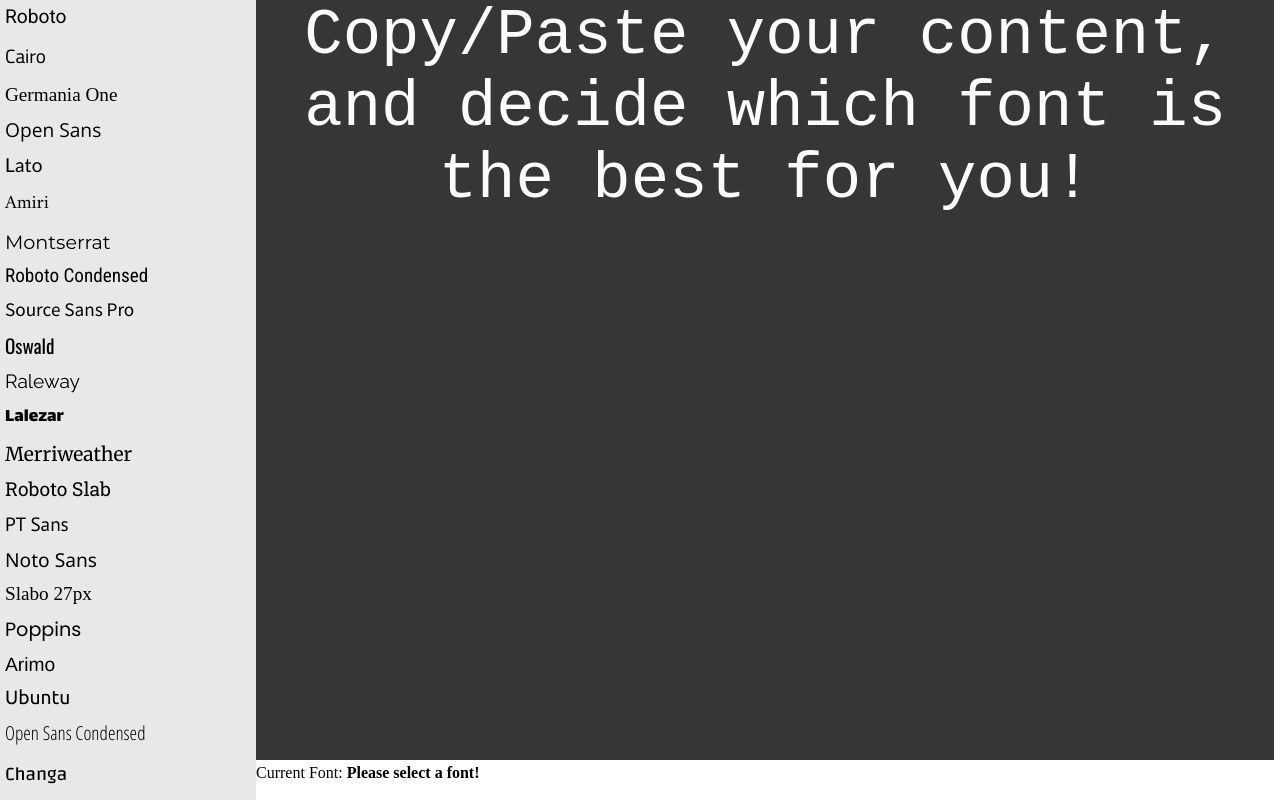
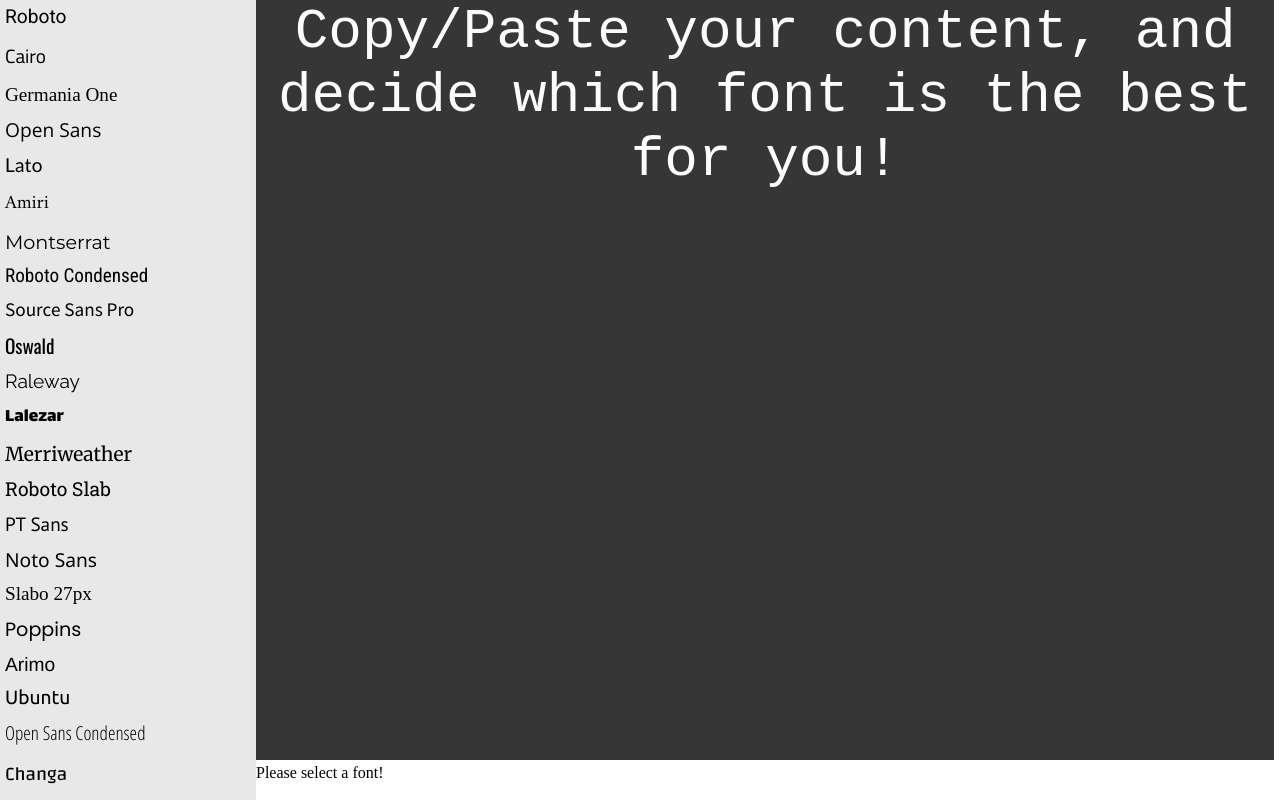
Before and after one commit to elharony/Google-Fonts-Previewer, a plain HTML site: page index.html in a window 1280 px wide. Drawn offline with nearby package versions, Linux system fonts and the light colour scheme; a web font is replaced by a local one.

Commit message:
refactor: Delete unnecessary stuff

```diff
--- a/css/main.sass
+++ b/css/main.sass
@@ -27,11 +27,12 @@ main
         width: 100%
         height: 95vh
         padding: 0 1%
-        font-size: 4rem
+        font-size: 3.5rem
         text-align: center
         color: #fbfbfb
         background: #363636
         resize: none
+        overflow-x: hidden
         border: 0
         &:focus
             outline: 0
--- a/js/main.js
+++ b/js/main.js
@@ -939,12 +939,12 @@ for(let i = 0; i < allFonts.length; i++ ) {
 
 // Update Selected Font
 function selectedFont(fontName) {
-    controls_selectedFont.innerHTML = `Current Font: <strong>${fontName}</strong>`
+    controls_selectedFont.innerText = fontName
 }
 
 
 // Init
 function init() {
-    controls_selectedFont.innerHTML = `Current Font: <strong>Please select a font!</strong>`
+    controls_selectedFont.innerText = "Please select a font!"
 }
 init()
```
Also changed, not shown: index.html (+0 -1 lines), css/main.css.
